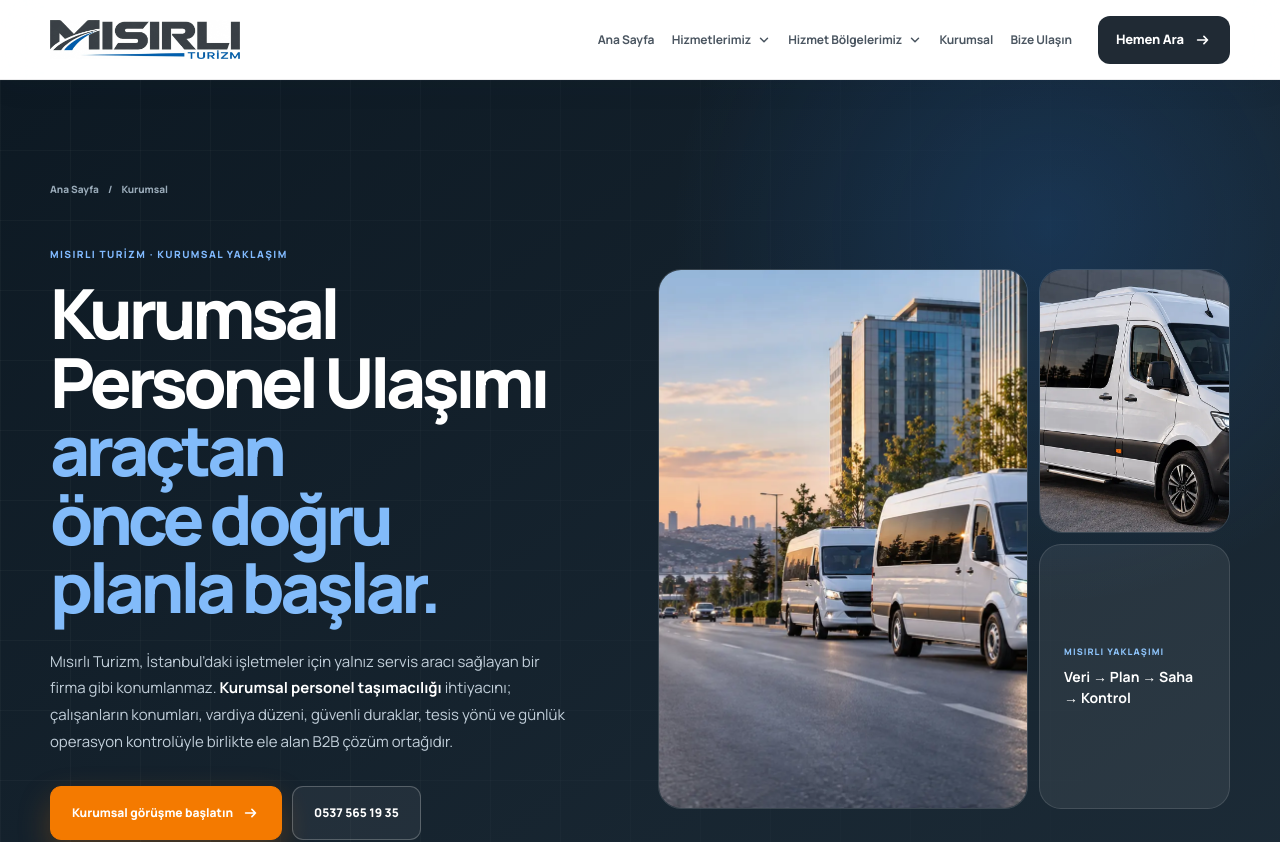
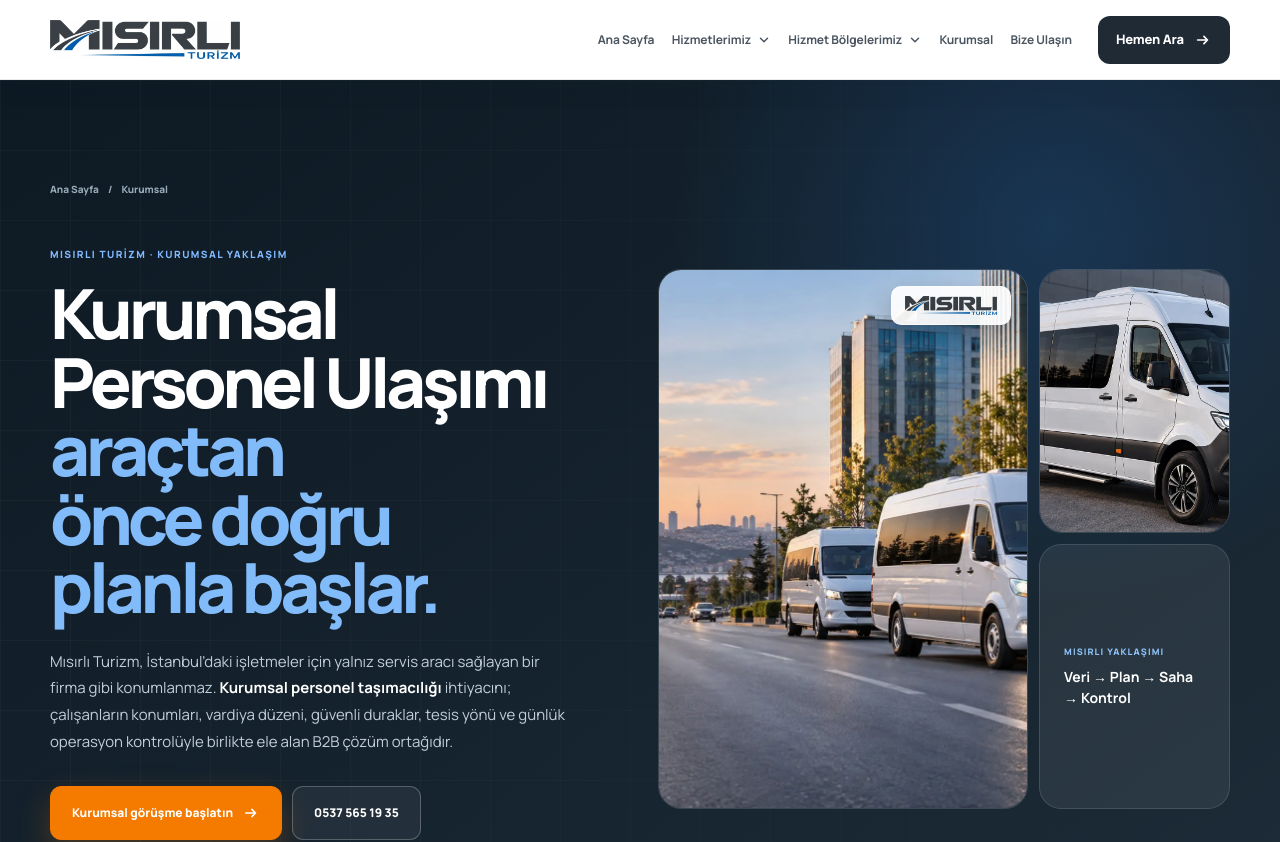
Before and after one commit to resulatakulbusiness/misirli-turizm, a Next.js app: page /kurumsal in a window 1280 px wide. Shown: the top 842 px of the page. Built offline with nearby package versions, Linux system fonts and the light colour scheme.

Commit message:
Update overview-page.module.css

```diff
--- a/src/components/overview-page.module.css
+++ b/src/components/overview-page.module.css
@@ -20,6 +20,8 @@
 .keywords strong { padding: 7px 10px; border: 1px solid rgb(255 255 255 / 12%); border-radius: 999px; background: rgb(255 255 255 / 5%); color: #b8c7d3; font-size: 9px; }
 .visualGrid { position: relative; display: grid; grid-template-columns: 1.32fr .68fr; grid-template-rows: 1fr 1fr; gap: 11px; min-height: 540px; animation: overview-rise 720ms 90ms cubic-bezier(.22, 1, .36, 1) both; }
 .visualGrid figure { position: relative; overflow: hidden; margin: 0; border: 1px solid rgb(255 255 255 / 15%); border-radius: 23px; }
+.brandBadge { position: absolute; top: 16px; right: 16px; z-index: 2; display: inline-flex; align-items: center; padding: 9px 13px; border: 1px solid rgb(255 255 255 / 55%); border-radius: 10px; background: rgb(255 255 255 / 92%); box-shadow: 0 10px 26px rgb(0 0 0 / 22%); }
+.visualGrid .brandBadge img { display: block; width: 92px; height: auto; }
 .visualGrid figure:first-child { grid-row: 1 / 3; }
 .visualGrid img { width: 100%; height: 100%; object-fit: cover; }
 .visualGrid > div { display: grid; align-content: center; gap: 7px; padding: 24px; border: 1px solid rgb(255 255 255 / 12%); border-radius: 22px; background: rgb(255 255 255 / 7%); backdrop-filter: blur(11px); }
@@ -86,5 +88,5 @@
 .finalCta a { display: inline-flex; min-height: 55px; align-items: center; justify-content: center; gap: 9px; padding-inline: 22px; border-radius: 12px; background: var(--color-orange); font-size: 12px; font-weight: 850; }
 @keyframes overview-rise { from { opacity: 0; transform: translateY(24px); } to { opacity: 1; transform: translateY(0); } }
 @media (max-width: 1020px) { .heroLayout, .introLayout, .processLayout, .focusLayout, .faqLayout { grid-template-columns: 1fr; } .heroCopy, .visualGrid { max-width: 800px; } .cardGrid { grid-template-columns: 1fr 1fr; } .processIntro, .faqLayout > div:first-child { position: static; } }
-@media (max-width: 680px) { .container { width: min(calc(100% - 30px), var(--container)); } .hero { padding-block: 52px 70px; } .heroLayout { gap: 42px; } .breadcrumbs { margin-bottom: 31px; } .hero h1 { font-size: 43px; } .summary { font-size: 14px; } .actions { display: grid; } .actions a { width: 100%; } .visualGrid { grid-template-columns: 1fr 1fr; min-height: 440px; } .visualGrid figure:first-child { grid-column: 1 / -1; grid-row: auto; } .visualGrid > div { padding: 17px; } .intro, .items, .faq, .process, .focus { padding-block: 69px; } .heading { grid-template-columns: 1fr; gap: 21px; margin-bottom: 31px; } .cardGrid { grid-template-columns: 1fr; } .cardGrid > article, .cardGrid > a { min-height: 275px; } .process li { grid-template-columns: 43px 1fr; padding: 18px; } .focusLayout img { min-height: 380px; } .faqList summary { grid-template-columns: 25px 1fr 18px; padding-inline: 15px; font-size: 12px; } .faqList details p { margin: 0 18px 20px 52px; } .finalCtaInner { grid-template-columns: 1fr; gap: 27px; } .finalCta a { width: 100%; } }
+@media (max-width: 680px) { .container { width: min(calc(100% - 30px), var(--container)); } .hero { padding-block: 52px 70px; } .heroLayout { gap: 42px; } .breadcrumbs { margin-bottom: 31px; } .hero h1 { font-size: 43px; } .summary { font-size: 14px; } .actions { display: grid; } .actions a { width: 100%; } .visualGrid { grid-template-columns: 1fr 1fr; min-height: 440px; } .visualGrid figure:first-child { grid-column: 1 / -1; grid-row: auto; } .visualGrid > div { padding: 17px; } .brandBadge { top: 12px; right: 12px; padding: 7px 10px; } .visualGrid .brandBadge img { width: 72px; } .intro, .items, .faq, .process, .focus { padding-block: 69px; } .heading { grid-template-columns: 1fr; gap: 21px; margin-bottom: 31px; } .cardGrid { grid-template-columns: 1fr; } .cardGrid > article, .cardGrid > a { min-height: 275px; } .process li { grid-template-columns: 43px 1fr; padding: 18px; } .focusLayout img { min-height: 380px; } .faqList summary { grid-template-columns: 25px 1fr 18px; padding-inline: 15px; font-size: 12px; } .faqList details p { margin: 0 18px 20px 52px; } .finalCtaInner { grid-template-columns: 1fr; gap: 27px; } .finalCta a { width: 100%; } }
 @media (prefers-reduced-motion: reduce) { .heroCopy, .visualGrid { animation: none; } }
```
